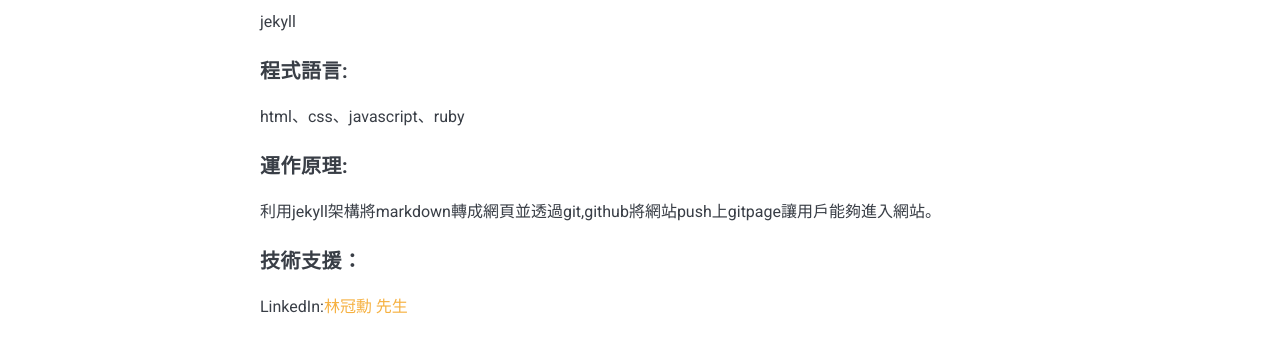
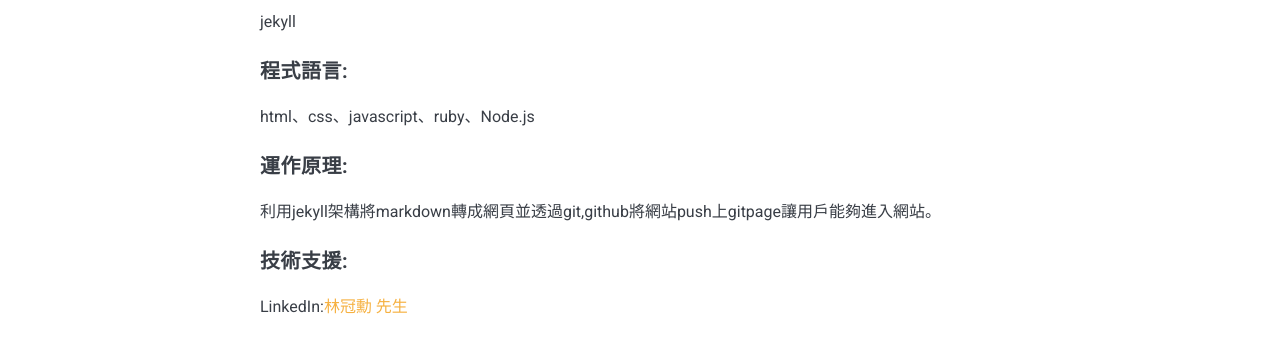
Before and after one commit to mosquitolai/mosquitolai.github.io, a Jekyll site: the page built from _pages/technology.md, in a window 1280 px wide. Shown: the part 1164-1521 px from the top of the page. Built offline with Jekyll 4.4.1, drawn with Linux system fonts in a browser that asks for light colours; nearby versions of some CDN libraries.

Commit message:
Update technology.md

```diff
--- a/_pages/technology.md
+++ b/_pages/technology.md
@@ -13,10 +13,10 @@ image: 028.png
 #### <strong>網站生成工具</strong>:
 jekyll
 #### <strong>程式語言</strong>:
-html、css、javascript、ruby
+html、css、javascript、ruby、Node.js
 
 #### <strong>運作原理</strong>:
 利用jekyll架構將markdown轉成網頁並透過git,github將網站push上gitpage讓用戶能夠進入網站。
 
-#### <strong>技術支援</strong>：
+#### <strong>技術支援</strong>:
 LinkedIn:[林冠勳 先生](https://www.linkedin.com/in/gs-lin-a4b10a2a7/)
```
